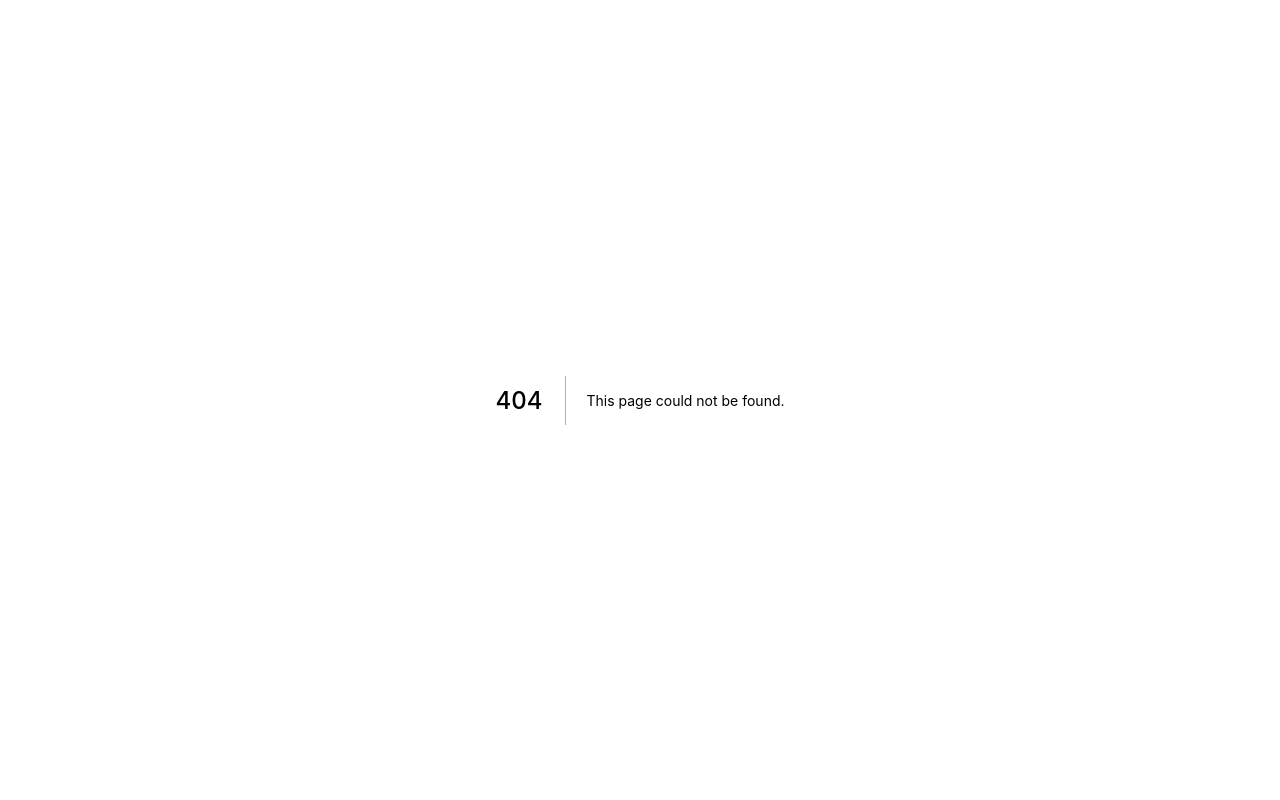
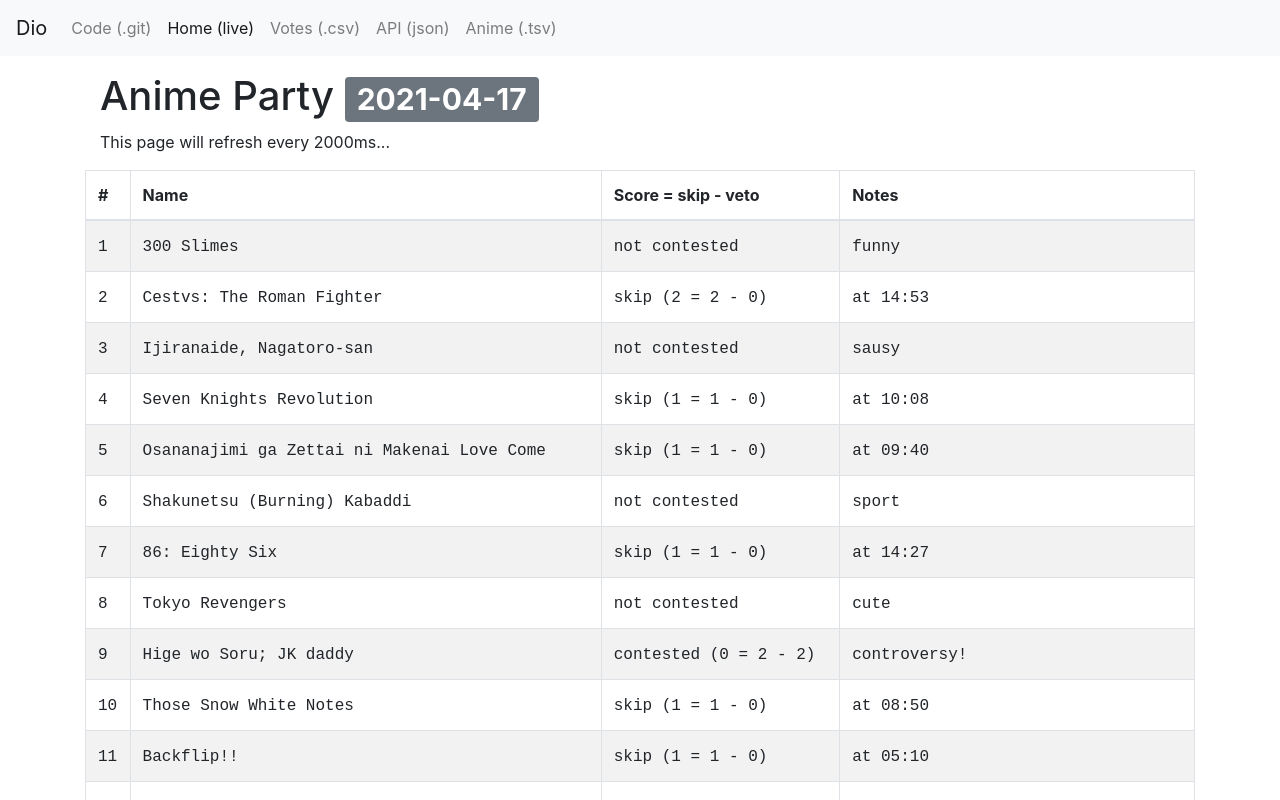
Before and after one commit to hagemt/dio, a Next.js app: page /april in a window 1280 px wide. Before the commit this address had no page. Shown: the top 800 px of the page. Built offline with nearby package versions, Linux system fonts and the light colour scheme.

Commit message:
april: commit all WIP

```diff
--- a/package.json
+++ b/package.json
@@ -48,7 +48,7 @@
   "scripts": {
     "//": "TODO: make npm start/test actually run container and cypress?",
     "dev": "cross-env NODE_ENV=development nodemon --exec npm run dev:next",
-    "dev:next": "npm test && npm run next dev",
+    "dev:next": "next dev #npm test && npm run next dev",
     "eslint": "eslint --ext js,jsx,ts,tsx --fix --max-warnings=0 -- .",
     "next": "next",
     "start": "npm run dev",
--- /dev/null
+++ b/pages/api/april.js
@@ -0,0 +1,89 @@
+// Next.js API route support: https://nextjs.org/docs/api-routes/introduction
+import * as _ from 'lodash'
+
+const columns = [
+	//'English Title (or, 日本語)',
+	//'Est. Schedule (start time)',
+	//'Est. Duration (minutes)',
+	'Name',
+	'Score = skip - veto',
+	'Notes',
+]
+
+const data = [
+	['300 Slimes', 'not contested', 'funny'],
+	['Cestvs: The Roman Fighter', 'skip (2 = 2 - 0)', 'at 14:53'],
+	['Ijiranaide, Nagatoro-san', 'not contested', 'sausy'],
+	['Seven Knights Revolution', 'skip (1 = 1 - 0)', 'at 10:08'],
+	['Osananajimi ga Zettai ni Makenai Love Come', 'skip (1 = 1 - 0)', 'at 09:40'],
+	['Shakunetsu (Burning) Kabaddi', 'not contested', 'sport'],
+	['86: Eighty Six', 'skip (1 = 1 - 0)', 'at 14:27'],
+	['Tokyo Revengers', 'not contested', 'cute'],
+	['Hige wo Soru; JK daddy', 'contested (0 = 2 - 2)', 'controversy!'],
+	['Those Snow White Notes', 'skip (1 = 1 - 0)', 'at 08:50'],
+	['Backflip!!', 'skip (1 = 1 - 0)', 'at 05:10'],
+	['Combatants Will Be Dispatched', 'skip (1 = 1 - 0)', 'at 11:42; shitty GANTZ'],
+	['To Your Eternity: Fumetsu no Anata e', 'not contested', 'Mu shi shi shi'],
+	['Vivy: Fluorite Eye’s Song', 'not contested', '(a wild Ross appears)'],
+	['Shadows House', 'not contested', 'better than expected'],
+	['Seijo no Maryoku wa Bannou desu', 'contested (0 = 1 - 1)', 'Saints Magic Power'],
+	['Fairy Ranmaru: Anata no Kokoro Otasuke Shimasu', 'skip (1 = 1 - 0)', 'at 04:00'],
+	['Odd Taxi', 'uncontested', 'odd'],
+	['Bishounen Tanteidan', 'skip (2 = 2 - 0)', 'at 06:27'],
+	['Subarashiki Kono Sekai (WEW/you) The Animation', 'contested (1 = 2 - 1)', 'at 12:35'],
+	['BLUE REFLECTION RAY', 'not contested', 'despite a lot of bitching from ZAK'],
+	['MARS RED', 'not contested', 'vampires'],
+	['Kyuukyoku Shinka Shita Full Dive RPG', 'skip (1 = 1 - 0)', 'isekai'],
+	['Dragon, Ie wo Kau', 'not contested', 'wholesome'],
+	['Super Cub', 'not contested', 'ZOOMERS'],
+	['Sayonara Watashi no Cramer', 'skip (1 = 1 - 0)', 'at 05:48; futbol'],
+	['EDENS ZERO', 'skip (1 = 1 - 0)', 'at 04:00'],
+	['SHAMAN KING (2021)', 'contested (-1 = 1 - 2)', 'nostalgia bait'],
+	['Mazica Party', 'skipped (no source)', 'eh'],
+]
+
+const handleButton = async (req, ctx) => {
+	ctx.statusCode = 200
+	ctx.body = {
+		message: 'Got button push',
+	}
+}
+
+const handleLookup = async (req, ctx) => {
+	const href = `https://${req.headers.host}${req.url}`
+	const ts = new Date()
+	ctx.statusCode = 200
+	ctx.body = {
+		columns,
+		date: '2021-04-17',
+		err: null,
+		eta: ts.toISOString(),
+		now: ts.toISOString(),
+		raw: data,
+		url: href,
+	}
+}
+
+export default async (req, res) => {
+	try {
+		const ctx = {}
+		switch (req.method || 'GET') {
+			case 'POST':
+				await handleButton(req, ctx)
+				break
+			case 'GET':
+			default:
+				await handleLookup(req, ctx)
+		}
+		const body = ctx.body || {
+			message: _.get(ctx, 'err.message', 'Unknown error'),
+		}
+		res.statusCode = ctx.statusCode || 400
+		res.json(body)
+	} catch (err) {
+		res.statusCode = 500
+		res.json({
+			error: err.message,
+		})
+	}
+}
--- /dev/null
+++ b/pages/april.js
@@ -0,0 +1,240 @@
+//import { URL } from 'url'
+
+import Head from 'next/head'
+import Konami from 'konami'
+import React from 'react'
+import Types from 'prop-types'
+import useSWR from 'swr'
+
+import {
+	Alert,
+	Badge,
+	//Button,
+	Container,
+	Image,
+	Nav,
+	Navbar,
+	OverlayTrigger,
+	Table,
+	Toast,
+	Tooltip,
+} from 'react-bootstrap'
+
+//import SVG from '../public/Konami_Code.svg'
+
+const ALL_BORDER_CSS = '1px solid black'
+const REFRESH_API_MS = 2000
+
+const bg = (idx, border = ALL_BORDER_CSS) => ({
+	border: border,
+})
+
+const jsonRequest = async (...args) => {
+	jsonRequest.justBefore = new Date()
+	const response = await fetch(...args)
+	return response.ok && response.json()
+}
+
+const AnimeTable = ({ columns, raw }) => {
+	const renderCell = (text) => {
+		const isEmpty = !text || String(text).trim() === ''
+		return isEmpty ? <tt>&nbsp;</tt> : <tt>{text}</tt>
+	}
+	const renderZero = (all = []) => {
+		return (
+			<tr style={bg(0)}>
+				<th>&#35;</th>
+				{Array.from(all, (one, index) => (
+					<th key={`h${index + 1}`}>{one}</th>
+				))}
+			</tr>
+		)
+	}
+	const renderData = (all = []) => {
+		return Array.from(all, (one, index) => (
+			<tr key={`r${index + 1}`} style={bg(index + 1)}>
+				<td>{renderCell(index + 1)}</td>
+				{Array.from(one || [], (text, cell) => (
+					<td key={9000 + index * 1000 + cell}>{renderCell(text)}</td>
+				))}
+			</tr>
+		))
+	}
+
+	return (
+		<Table bordered hover striped>
+			<thead>{renderZero(columns)}</thead>
+			<tbody>{renderData(raw)}</tbody>
+			<tfoot>{renderZero(columns)}</tfoot>
+		</Table>
+	)
+}
+
+AnimeTable.propTypes = {
+	columns: Types.arrayOf(Types.string),
+	raw: Types.arrayOf(Types.arrayOf(Types.string)),
+}
+
+const AnimeParty = ({ api, csv, egg, refreshInterval, tsv }) => {
+	const [show, setShow] = React.useState(false) // for Toast
+	const eggAndToast = () => {
+		if (!egg) {
+			return null
+		}
+		new Konami(async () => {
+			// https://en.wikipedia.org/wiki/Konami_Code + Anime shitpoasts
+			try {
+				await Promise.resolve()
+					.then(async () => new Audio('/Loud_Noise.mp3').play())
+					.then(async () => {
+						await new Promise((done) => setTimeout(done, 15000))
+						const audio = new Audio('/dio.mp3')
+						audio.loop = true // ew
+						await audio.play()
+					})
+			} catch (error) {
+				console.error(error)
+			}
+			// extra secret
+			const amv = 'https://www.youtube.com/embed/orsYHTkgZBc?autoplay=1&controls=0&loop=1&rel=0'
+			const answer = prompt('OMAE WA MO SHINDEIRU', 'NANI!?')
+			window.location = answer === 'KONO DIO DA!' ? amv : egg
+		})
+		const style = {
+			position: 'absolute',
+			right: 0,
+			top: 0,
+		}
+		return (
+			<div aria-atomic="true" aria-live="polite" style={{ minHeight: '100px', position: 'relative' }}>
+				<Toast autohide delay={1000} onClose={() => setShow(false)} show={show} style={style}>
+					<Toast.Header>
+						<img alt="" className="mr-2 rounded" src="holder.js/20x20?text=%20" />
+						<strong className="mr-auto">Easter egg</strong>
+						<small>KONO DIO DA!</small>
+					</Toast.Header>
+					<Toast.Body>
+						<span>Ready or not, here I come!</span>
+					</Toast.Body>
+				</Toast>
+			</div>
+		)
+	}
+
+	const navBranding = (dio, src = egg ? '/Konami_Code.svg' : null) => {
+		if (!src) {
+			return <Navbar.Brand href="/">{dio}</Navbar.Brand>
+		}
+		const delay = {
+			hide: 400,
+			show: 250,
+		}
+		const renderTooltip = (props) => (
+			<Tooltip id="svg" {...props}>
+				<Image alt={src} src={src} style={{ height: '15px', width: '160px' }} />
+			</Tooltip>
+		)
+		return (
+			<OverlayTrigger delay={delay} overlay={renderTooltip} placement="bottom">
+				<Navbar.Brand href="/">{dio}</Navbar.Brand>
+			</OverlayTrigger>
+		)
+	}
+
+	const { data, error } = useSWR(api, jsonRequest, {
+		refreshInterval,
+	})
+	if (error) {
+		console.error(error)
+		return (
+			<Container className="p-3" fluid="sm">
+				<Alert variant="warning">Oops! (please wait two minutes, then refresh)</Alert>
+			</Container>
+		)
+	}
+	if (!data) {
+		return (
+			<Container className="p-3" fluid="sm">
+				<Alert variant="light">Loading...</Alert>
+			</Container>
+		)
+	}
+	const when = jsonRequest.justBefore || new Date() // yuck
+	const took = 1 + (new Date() - when) // load duration in ms
+
+	return (
+		<>
+			<Head>
+				<title>Dio</title>
+			</Head>
+			<Navbar bg="light" expand="md">
+				{navBranding('Dio')}
+				<Navbar.Toggle aria-controls="basic-navbar-nav" />
+				<Navbar.Collapse>
+					<Nav activeKey="#">
+						<Nav.Item>
+							<Nav.Link href="https://github.com/hagemt/dio">Code (.git)</Nav.Link>
+						</Nav.Item>
+						<Nav.Item>
+							<Nav.Link href="#">Home (live)</Nav.Link>
+						</Nav.Item>
+						<Nav.Item>
+							<Nav.Link href={csv}>Votes (.csv)</Nav.Link>
+						</Nav.Item>
+						<Nav.Item>
+							<Nav.Link href={api}>API (json)</Nav.Link>
+						</Nav.Item>
+						<Nav.Item>
+							<Nav.Link href={tsv}>Anime (.tsv)</Nav.Link>
+						</Nav.Item>
+					</Nav>
+				</Navbar.Collapse>
+			</Navbar>
+			<main className="container">
+				<Container className="pt-3">
+					<h1>
+						Anime Party <Badge variant="secondary">{data.date}</Badge>
+					</h1>
+					<p>
+						<span>This page will refresh every {refreshInterval}ms...</span>
+					</p>
+				</Container>
+				<AnimeTable {...data} />
+				{/*
+				<p>
+					<tt>Raw: {data.raw}</tt>
+				</p>
+				*/}
+				<footer>
+					<p>
+						<span>
+							Data loaded within {took}ms at: {when.toString()}
+						</span>
+					</p>
+				</footer>
+				{eggAndToast()}
+			</main>
+		</>
+	)
+}
+
+AnimeParty.propTypes = {
+	api: Types.string,
+	csv: Types.string,
+	egg: Types.string,
+	refreshInterval: Types.number,
+	tsv: Types.string,
+}
+
+AnimeParty.getInitialProps = async ({ req }) => {
+	const base = process.env.BASE_URL || `https://${req.headers.host}/`
+	return {
+		api: base + 'api/april',
+		csv: base + 'april.csv',
+		egg: null,
+		refreshInterval: REFRESH_API_MS,
+		tsv: 'april.tsv',
+	}
+}
+
+export default AnimeParty
```
